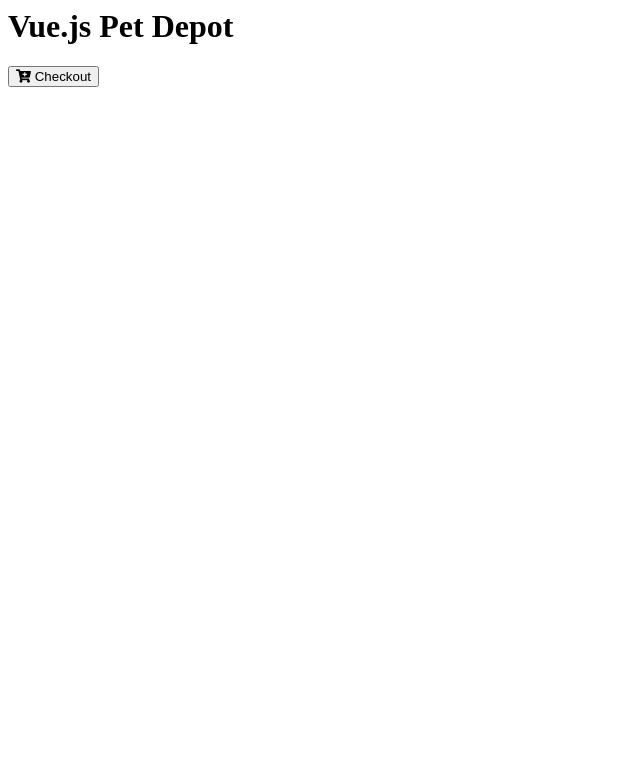
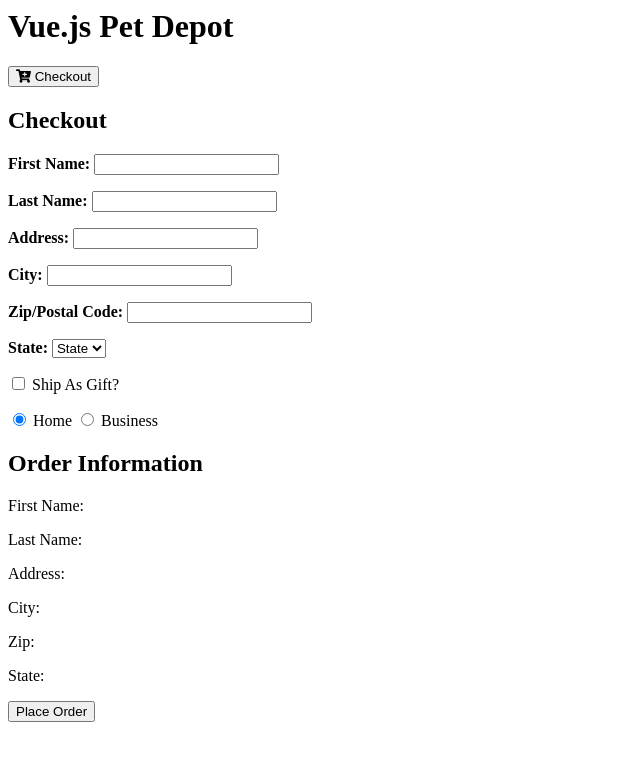
Before and after one commit to OS409/CourseWork-1-WBMAD, a plain HTML site: page index.html in a window 1280 px wide. Both pictures are taken after a click on the button "Checkout". Shown: the whole page, without its empty margins (0-640 px from the left). Drawn offline with nearby package versions, Linux system fonts and the light colour scheme.

Commit message:
Up to week 5

```diff
--- a/index.html
+++ b/index.html
@@ -27,6 +27,54 @@
         <button @click="addToCart" v-if="canAddToCart">Add to cart</button>
         <button disabled='disabled'v-else>Add to cart</button>
         </div>
+        <div v-else>
+            <h2>Checkout</h2>
+            <p>
+            <strong>First Name:</strong>
+            <!-- This input field is bound to 'firstName' in the 'order' object -->
+            <input v-model.trim="order.firstName"/>
+            </p>
+            <p>
+            <strong>Last Name:</strong>
+            <!-- This input field is bound to 'lastName' in the 'order' object -->
+            <input v-model.trim="order.lastName"/>
+            </p>
+            <p>
+            <strong>Address:</strong>
+            <input v-model.trim="order.address"/>
+            </p>
+            <p>
+            <strong>City:</strong>
+            <input v-model.trim="order.city"/>
+            </p>
+            <p>
+                <strong>Zip/Postal Code:</strong>
+                <input v-model="order.zip"/>
+                </p>
+            <p>
+            <strong>State:</strong>
+            <select v-model="order.state">
+                <option disabled value="">State</option>
+                <option v-for="(state, key) in states" v-bind:value="state">
+                {{ key }}
+            </select>
+            </p>
+            <p><input type="checkbox" id="gift" v-model="order.gift" v-bind:true-value="order.sendGift" v-bind:false-value="order.dontSendGift">
+                <label for="gift">Ship As Gift?</label></p>
+                <p><input type="radio" id="home" value="Home" v-model="order.method">
+                <label for="home">Home</label>
+                <input type="radio" id="business" value="Business" v-model="order.method">
+                <label for="business">Business</label></p>
+
+            <h2>Order Information</h2>
+            <p>First Name: {{order.firstName}}</p>
+            <p>Last Name: {{order.lastName}}</p>
+            <p>Address: {{order.address}}</p>
+            <p>City: {{order.city}}</p>
+            <p>Zip: {{order.zip}}</p>
+            <p>State: {{order.state}}</p>
+            <button v-on:click="submitForm">Place Order</button>
+            </div>
     </main>
 </div>
 <script type="text/javascript">
@@ -44,6 +92,24 @@ var webstore = new Vue({
             image: "images/product-fullsize.png",
             availableInventory: 5
         },
+        order: {
+            firstName: ``,
+            lastName: ``,
+            address: ``,
+            city: ``,
+            state: ``,
+            zip: ``,
+            gift: false,
+            method: `Home`,
+            sendGift: `Send As Gift`,
+            dontSendGift: `Don't Send As Gift`
+        },
+        states: {
+            AL: `Alabama`,
+            AR: `Arkansas`,
+            CA: `California`,
+            NV: `Nevada`
+        },
         cart: []
     },
     methods: {
@@ -52,6 +118,9 @@ var webstore = new Vue({
         },
         showCheckout: function() {
             this.showProduct = this.showProduct ? false : true;
+        },
+        submitForm: function() {
+            alert('Order submitted!')
         }
     },
     computed: { // the Computed Property object
```
